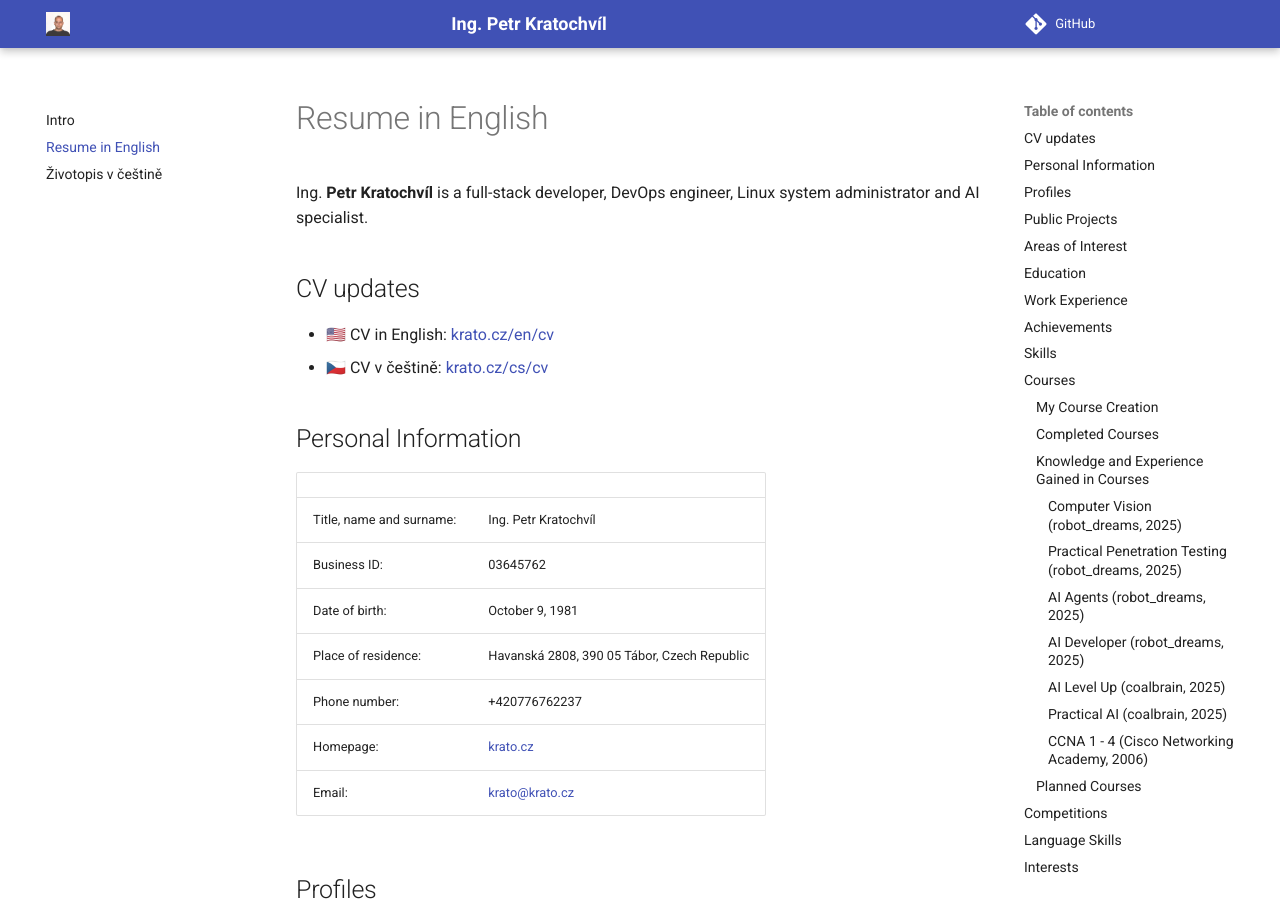
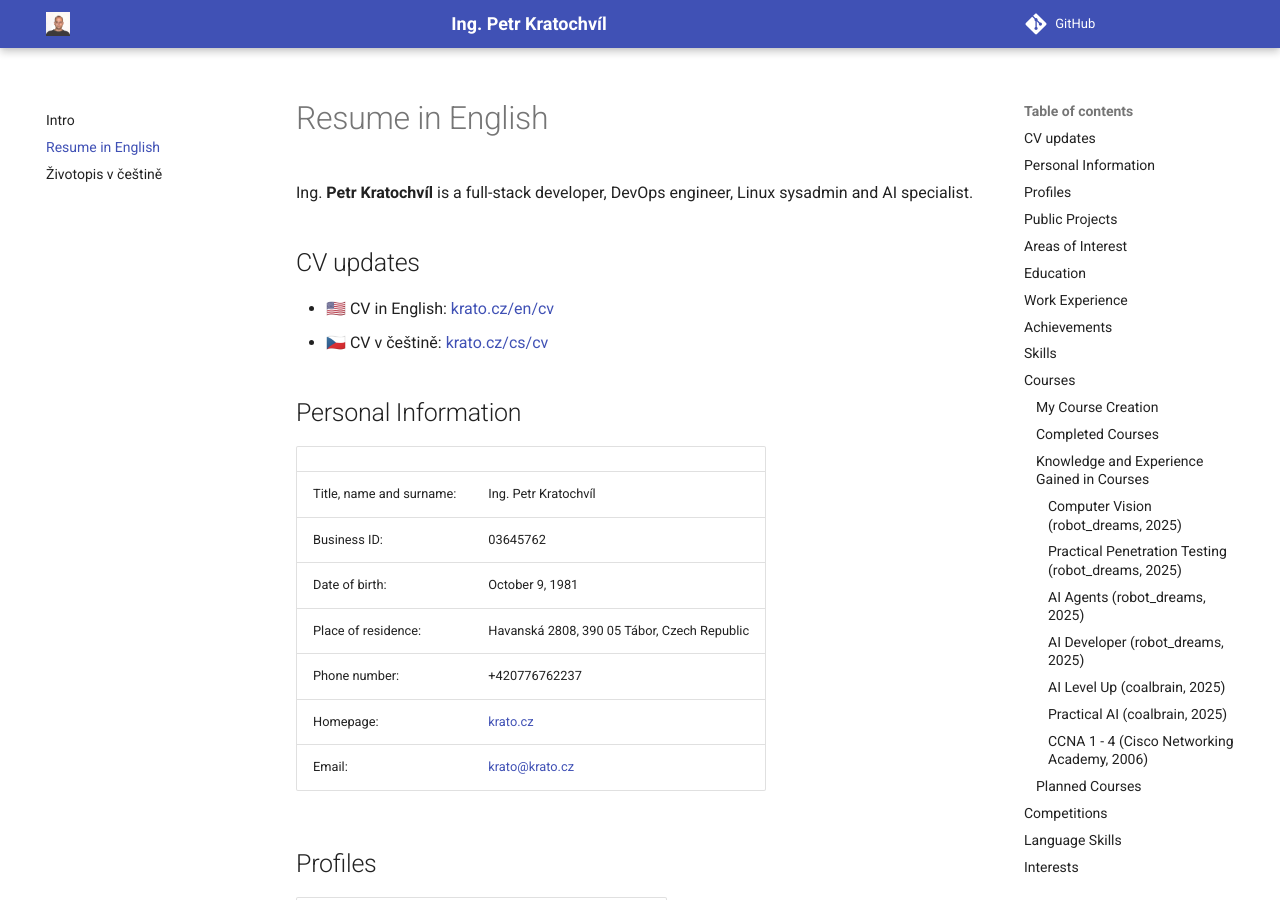
Before and after one commit to kratocz/kratocz, an MkDocs documentation site: the page built from docs/en/cv.md, in a window 1280 px wide and 900 px high. Built offline with MkDocs 1.6.1 and Material for MkDocs 9.7.7, drawn with Linux system fonts in a browser that asks for light colours.

Commit message:
optimize: shorten role descriptions for space efficiency
- change "Linux system administrator" to "Linux sysadmin" in both CVs
- maintains clarity while saving space in intro descriptions
- consistent across Czech and English versions

🤖 Generated with [Claude Code](https://claude.ai/code)

Co-Authored-By: Claude <noreply@anthropic.com>

```diff
--- a/docs/en/cv.md
+++ b/docs/en/cv.md
@@ -1,6 +1,6 @@
 # Resume in English
 
-Ing. **Petr Kratochvíl** is a full-stack developer, DevOps engineer, Linux system administrator and AI specialist.
+Ing. **Petr Kratochvíl** is a full-stack developer, DevOps engineer, Linux sysadmin and AI specialist.
 
 ## CV updates
 
```
Also changed, not shown: docs/cs/cv.md (+1 -1 lines).
